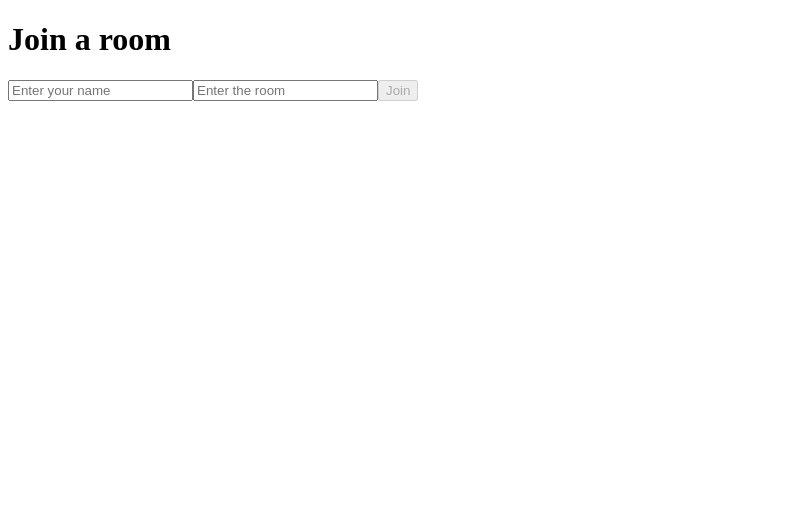
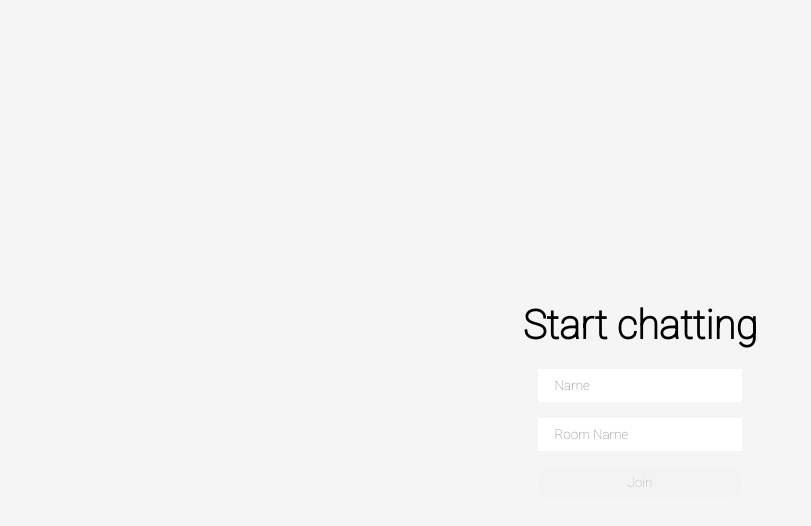
Before and after one commit to gideon-cooper/Realtime-Chating-App-KiwiChat, a React (Create React App) app: page / in a window 1280 px wide. Shown: the top 526 px of the page, without its empty margins (0-811 px from the left). Built offline with nearby package versions, Linux system fonts and the light colour scheme.

Commit message:
home page styling done may need adjusting in the future

```diff
--- a/public/index.html
+++ b/public/index.html
@@ -10,6 +10,10 @@
       content="Web site created using create-react-app"
     />
     <link rel="apple-touch-icon" href="%PUBLIC_URL%/logo192.png" />
+    <link
+      href="https://fonts.googleapis.com/css2?family=Roboto:wght@100&display=swap"
+      rel="stylesheet"
+    />
     <!--
       manifest.json provides metadata used when your web app is installed on a
       user's mobile device or desktop. See https://developers.google.com/web/fundamentals/web-app-manifest/
--- a/src/App.jsx
+++ b/src/App.jsx
@@ -1,8 +1,8 @@
 import React from 'react'
 import { BrowserRouter as Router, Route } from 'react-router-dom'
 import './main.scss'
-import Home from './components/Home'
-import Chat from './components/Chat'
+import Home from './components/Home/Home'
+import Chat from './components/Chat/Chat'
 const App = () => (
   <Router>
     <Route exact path="/" component={Home} />
--- a/src/components/Chat.jsx
+++ b/src/components/Chat/Chat.jsx
@@ -1,7 +1,8 @@
 import React, { useState, useEffect } from 'react'
 import queryString from 'query-string'
 import io from 'socket.io-client'
-import Message from './Message'
+import Message from '../Message/Message'
+import './chat.scss'
 let socket
 const Chat = ({ location }) => {
   const [name, setName] = useState('')
@@ -44,8 +45,8 @@ const Chat = ({ location }) => {
   console.log(messages)
   console.log(message, messages)
   return (
-    <div className="container">
-      <div className="innerContainer">
+    <div className="chatContainer">
+      <div className="innerChatContainer">
         {messages.map((message, i) => (
           <div key={i}>
             <Message message={message} name={name} />
--- /dev/null
+++ b/src/components/Chat/chat.scss
@@ -0,0 +1,13 @@
+.chatContainer {
+  display: flex;
+  justify-content: center;
+  align-items: center;
+  height: 100vh;
+  background-color: whitesmoke;
+}
+.innerChatContainer {
+  background-color: white;
+  border-radius: 10px;
+  width: 40%;
+  height: 65%;
+}
--- a/src/components/Home.jsx
+++ /dev/null
@@ -1,30 +0,0 @@
-import React, { useState } from 'react'
-import { Link } from 'react-router-dom'
-const Home = () => {
-  const [name, setName] = useState('')
-  const [room, setRoom] = useState('')
-
-  return (
-    <div className="Container">
-      <div className="joinContainer">
-        <h1>Join a room</h1>
-        <input
-          type="text"
-          placeholder="Enter your name"
-          onChange={(e) => setName(e.target.value)}
-        />
-        <input
-          type="text"
-          placeholder="Enter the room"
-          onChange={(e) => setRoom(e.target.value)}
-        />
-        <Link to={`/chat?name=${name}&room=${room}`}>
-          <button disabled={!name || !room} type="submit">
-            Join
-          </button>
-        </Link>
-      </div>
-    </div>
-  )
-}
-export default Home
--- /dev/null
+++ b/src/components/Home/Home.jsx
@@ -0,0 +1,41 @@
+import React, { useState } from 'react'
+import { Link } from 'react-router-dom'
+import './home.scss'
+const Home = () => {
+  const [name, setName] = useState('')
+  const [room, setRoom] = useState('')
+
+  return (
+    <div className="container">
+      <div className="homeContainer">
+        <h1 className="homeTitle">Start chatting</h1>
+        <div>
+          <input
+            type="text"
+            className="homeInput"
+            placeholder="Name"
+            onChange={(e) => setName(e.target.value)}
+          />
+        </div>
+        <div>
+          <input
+            className="homeInput"
+            type="text"
+            placeholder="Room Name"
+            onChange={(e) => setRoom(e.target.value)}
+          />
+        </div>
+        <Link to={`/chat?name=${name}&room=${room}`}>
+          <button
+            className="homeButton"
+            disabled={!name || !room}
+            type="submit"
+          >
+            Join
+          </button>
+        </Link>
+      </div>
+    </div>
+  )
+}
+export default Home
--- /dev/null
+++ b/src/components/Home/home.scss
@@ -0,0 +1,36 @@
+.container {
+  display: flex;
+  justify-content: center;
+  text-align: center;
+  align-items: center;
+  background-color: whitesmoke;
+  height: 100vh;
+}
+.homeContainer {
+  width: 20%;
+}
+.homeTitle {
+  font-size: 2.5em;
+  padding-bottom: 0.5em;
+}
+.homeInput {
+  width: 80%;
+  padding: 0.5rem 1rem;
+  margin-bottom: 1rem;
+  border: transparent 0.5px solid;
+  outline: none;
+  &:focus {
+    border-bottom: 0.5px black solid;
+    transition: 0.5s;
+  }
+}
+.homeButton {
+  &:disabled {
+    cursor: default;
+  }
+  width: 80%;
+  padding: 0.5rem 1rem;
+  border-radius: 10px;
+  border: none;
+  cursor: pointer;
+}
--- a/src/main.scss
+++ b/src/main.scss
@@ -0,0 +1,9 @@
+* {
+  margin: 0;
+  padding: 0;
+  font-family: 'Roboto', sans-serif;
+  box-sizing: border-box;
+}
+#root {
+  height: 100vh;
+}
```
Also changed, not shown: src/components/Message/Message.jsx (renamed from src/components/Message.jsx).
